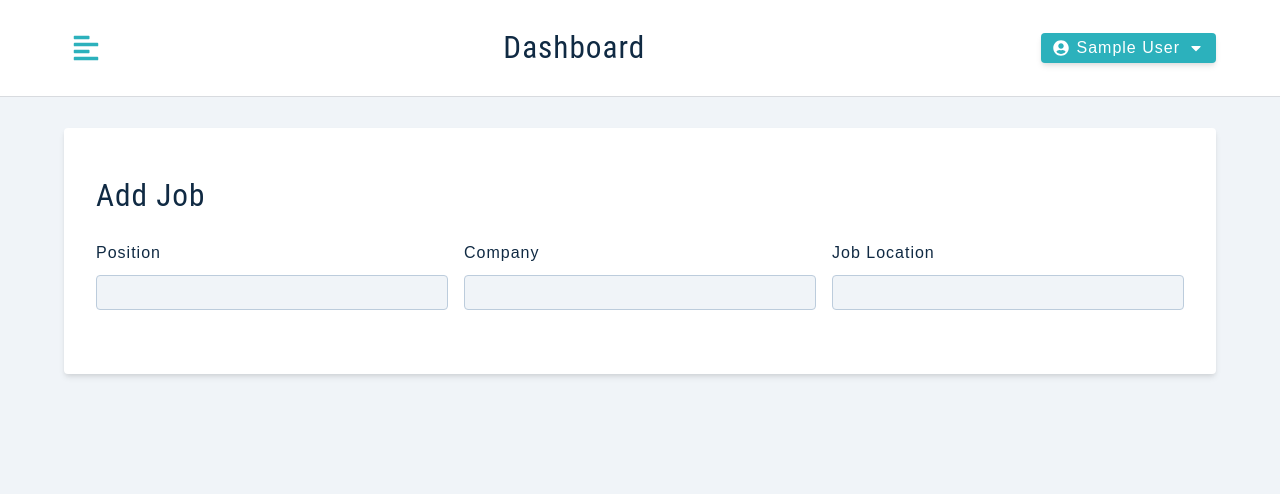
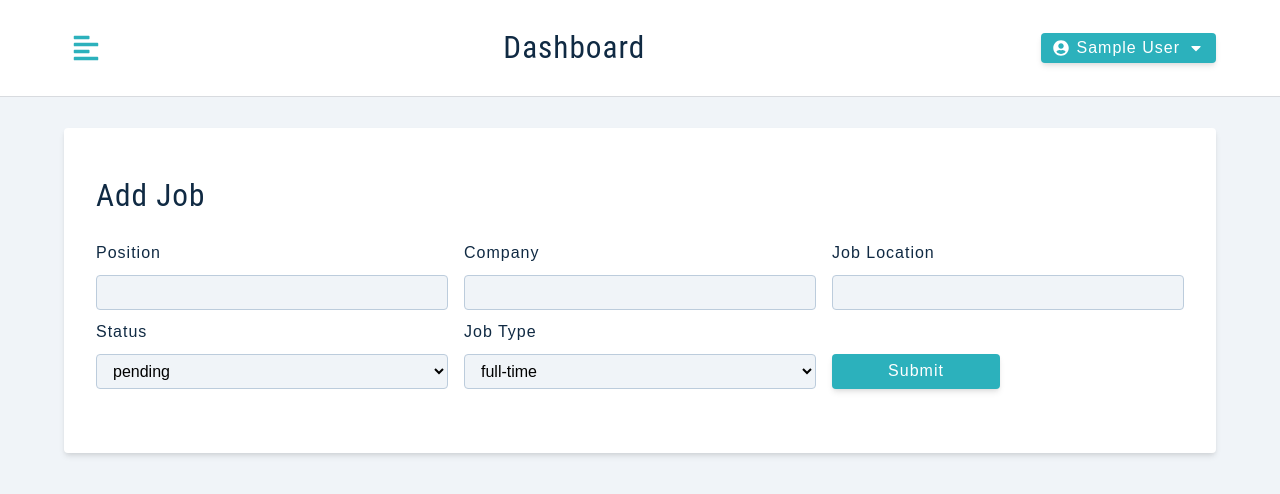
Before and after one commit to zhamman/JobTrackr, a React (Create React App) app in the folder client/: page /add-job in a window 1280 px wide. Shown: the top 494 px of the page. Built offline with nearby package versions, Linux system fonts and the light colour scheme; sample sign-in values are in the browser's storage.

Commit message:
setup global context for adding a job and completed add job form page

```diff
--- /dev/null
+++ b/client/src/components/FormRowSelect.jsx
@@ -0,0 +1,24 @@
+const FormRowSelect = ({ labelText, name, value, handleChange, list }) => {
+  return (
+    <div className="form-row">
+      <label htmlFor="jobType" className="form-label">
+        {labelText || name}
+      </label>
+      <select
+        name={name}
+        value={value}
+        onChange={handleChange}
+        className="form-select"
+      >
+        {list.map((itemValue, index) => {
+          return (
+            <option key={index} value={itemValue}>
+              {itemValue}
+            </option>
+          );
+        })}
+      </select>
+    </div>
+  );
+};
+export default FormRowSelect;
--- a/client/src/components/index.jsx
+++ b/client/src/components/index.jsx
@@ -4,5 +4,14 @@ import Alert from "./Alert";
 import Navbar from "./Navbar";
 import BigSidebar from "./BigSidebar";
 import SmallSidebar from "./SmallSidebar";
+import FormRowSelect from "./FormRowSelect";
 
-export { Logo, FormRow, Alert, Navbar, BigSidebar, SmallSidebar };
+export {
+  Logo,
+  FormRow,
+  Alert,
+  Navbar,
+  BigSidebar,
+  SmallSidebar,
+  FormRowSelect,
+};
--- a/client/src/context/actions.jsx
+++ b/client/src/context/actions.jsx
@@ -10,3 +10,5 @@ export const LOGOUT_USER = "LOGOUT_USER";
 export const UPDATE_USER_BEGIN = "UPDATE_USER_BEGIN";
 export const UPDATE_USER_SUCCESS = "UPDATE_USER_SUCCESS";
 export const UPDATE_USER_ERROR = "UPDATE_USER_ERROR";
+
+export const HANDLE_CHANGE = "HANDLE_CHANGE";
--- a/client/src/context/appContext.jsx
+++ b/client/src/context/appContext.jsx
@@ -12,6 +12,7 @@ import {
   UPDATE_USER_BEGIN,
   UPDATE_USER_ERROR,
   UPDATE_USER_SUCCESS,
+  HANDLE_CHANGE,
 } from "./actions";
 
 const token = localStorage.getItem("token");
@@ -32,7 +33,7 @@ const initialState = {
   position: "",
   company: "",
   jobLocation: userLocation || "",
-  jobTyoeOptions: ["full-time", "part-time", "remote", "internship"],
+  jobTypeOptions: ["full-time", "part-time", "remote", "internship"],
   jobType: "full-time",
   statusOptions: ["interview", "declined", "pending"],
   status: "pending",
@@ -144,6 +145,10 @@ const AppProvider = ({ children }) => {
     clearAlert();
   };
 
+  const handleChange = ({ value, name }) => {
+    dispatch({ type: HANDLE_CHANGE, payload: { name, value } });
+  };
+
   return (
     <AppContext.Provider
       value={{
@@ -153,6 +158,7 @@ const AppProvider = ({ children }) => {
         toggleSidebar,
         logoutUser,
         updateUser,
+        handleChange,
       }}
     >
       {children}
--- a/client/src/context/reducer.jsx
+++ b/client/src/context/reducer.jsx
@@ -9,6 +9,7 @@ import {
   UPDATE_USER_BEGIN,
   UPDATE_USER_ERROR,
   UPDATE_USER_SUCCESS,
+  HANDLE_CHANGE,
 } from "./actions";
 
 import { initialState } from "./appContext";
@@ -97,6 +98,13 @@ const reducer = (state, action) => {
     };
   }
 
+  if (action.type === HANDLE_CHANGE) {
+    return {
+      ...state,
+      [action.payload.name]: action.payload.value,
+    };
+  }
+
   throw new Error(`no such action : ${action.type}`);
 };
 
--- a/client/src/pages/dashboard/AddJob.jsx
+++ b/client/src/pages/dashboard/AddJob.jsx
@@ -1,4 +1,4 @@
-import { FormRow, Alert } from "../../components";
+import { FormRow, FormRowSelect, Alert } from "../../components";
 import { useAppContext } from "../../context/appContext";
 import Wrapper from "../../assets/wrappers/DashboardFormPage";
 
@@ -21,10 +21,19 @@ const AddJob = () => {
     editJob,
   } = useAppContext();
 
+  const handleSubmit = e => {
+    e.preventDefault();
+    if (!position || !company || !jobLocation) {
+      displayAlert();
+      return;
+    }
+    console.log("create job");
+  };
+
   const handleJobInput = e => {
     const name = e.target.name;
     const value = e.target.value;
-    console.log(`${name}:${value}`);
+    handleChange({ name, value });
   };
 
   return (
@@ -52,6 +61,28 @@ const AddJob = () => {
             value={jobLocation}
             handleChange={handleJobInput}
           />
+          <FormRowSelect
+            name="status"
+            value={status}
+            handleChange={handleJobInput}
+            list={statusOptions}
+          />
+          <FormRowSelect
+            name="jobType"
+            labelText="job type"
+            value={jobType}
+            handleChange={handleJobInput}
+            list={jobTypeOptions}
+          />
+          <div className="btn-container">
+            <button
+              type="submit"
+              className="btn btn-block submit-btn"
+              onClick={handleSubmit}
+            >
+              submit
+            </button>
+          </div>
         </div>
       </form>
     </Wrapper>
```
